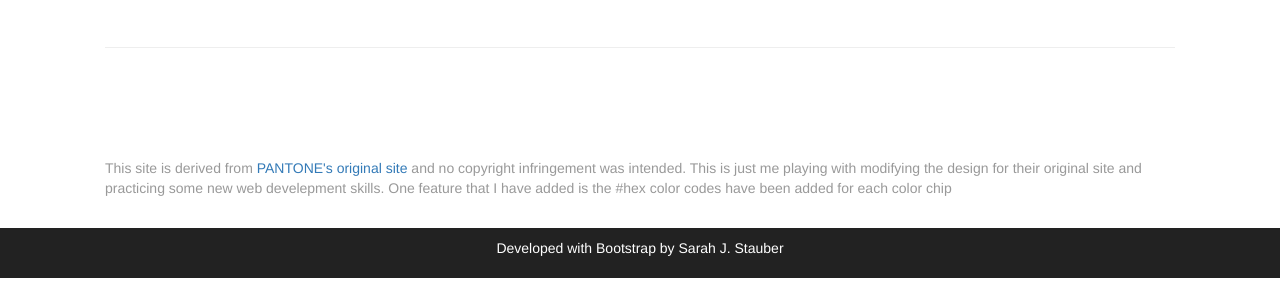
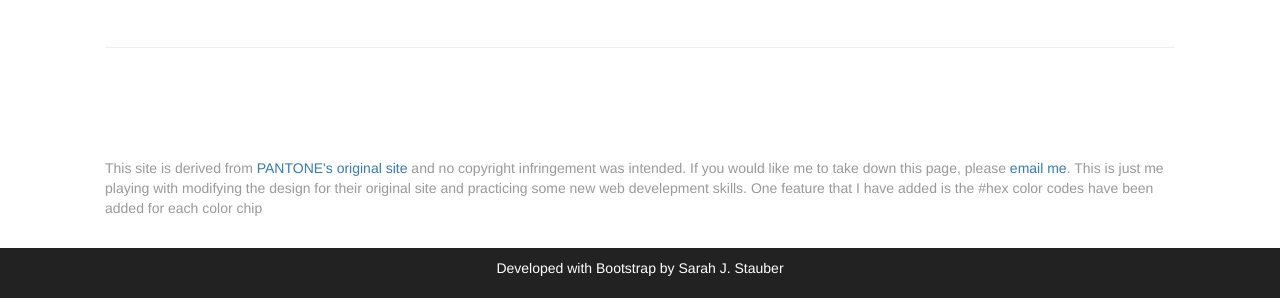
Before and after one commit to DragonFlyer139/2019-pantone-color-of-the-year, a plain HTML site: page index.html in a window 1280 px wide. Shown: the part 3033-3331 px from the top of the page. Drawn offline with nearby package versions, Linux system fonts and the light colour scheme.

Commit message:
add contact info and update README

```diff
--- a/index.html
+++ b/index.html
@@ -531,7 +531,8 @@
       <hr>
       <br><br><br>
       <p style="color: #999999; margin-top: 30px;">This site is derived from <a href="https://www.pantone.com/color-intelligence/color-of-the-year/color-of-the-year-2019-palette-exploration">
-        PANTONE's original site</a> and no copyright infringement was intended. This is just me playing with modifying the design for their original site and practicing
+        PANTONE's original site</a> and no copyright infringement was intended. If you would like me to take down this page, please <a href="mailto:staubersj@lfc.edu">email me</a>.
+        This is just me playing with modifying the design for their original site and practicing
         some new web develepment skills. One feature that I have added is the #hex color codes have been added for each color chip</p>
         <br>
     </div>
```
Also changed, not shown: 1 other file.
